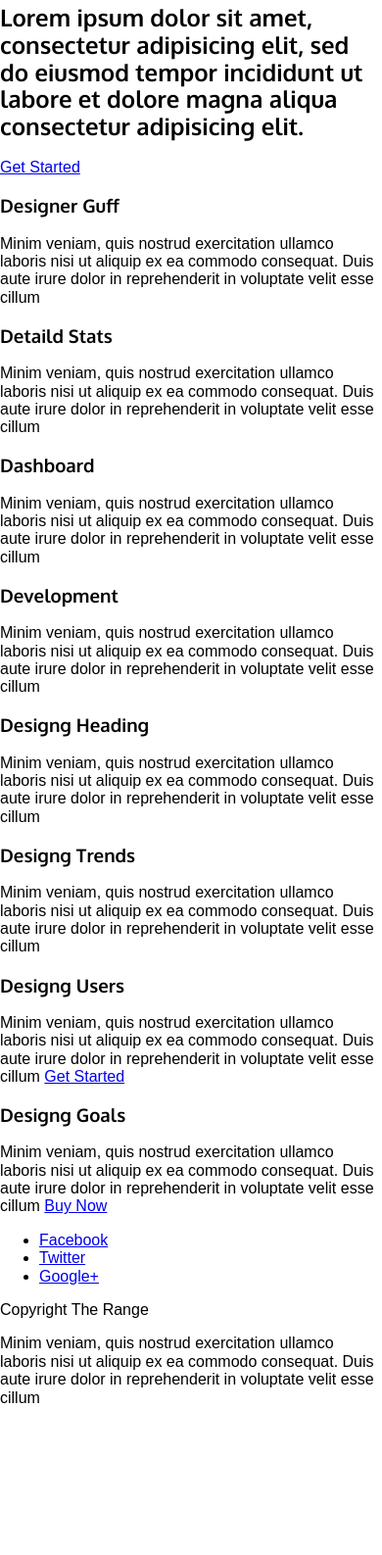
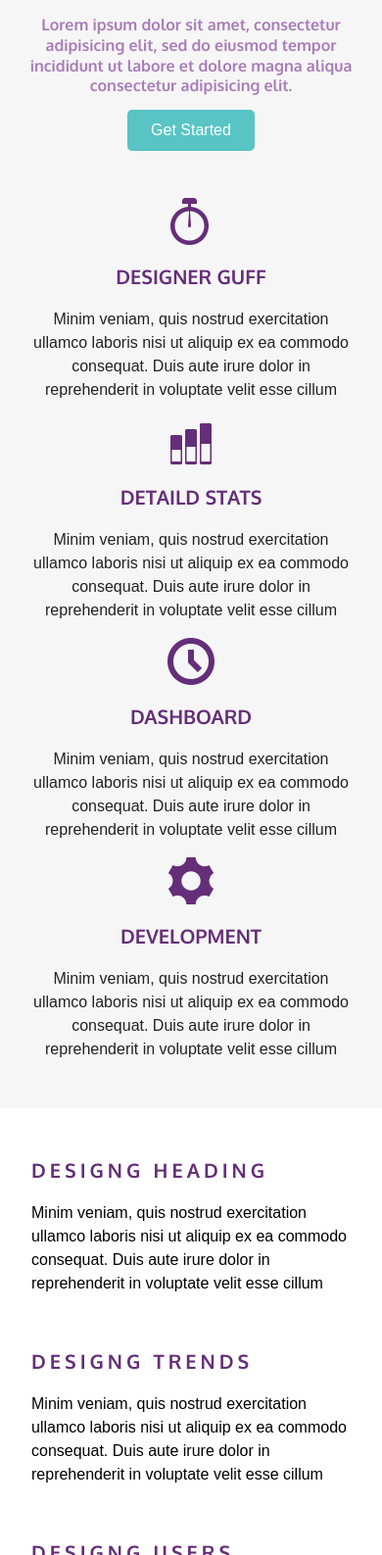
Before and after one commit to heitorgf/ProjetoResponsivo, a plain HTML site: page index.html in a window 390 px wide. Shown: the part 413-2000 px from the top of the page at 98% size. Before the commit the page ends 1865 px from the top, so only its background shows below. Drawn offline with Linux system fonts and the light colour scheme.

Commit message:
Final mobile

```diff
--- a/css/main.css
+++ b/css/main.css
@@ -1,33 +1,138 @@
 @charset "UTF-8";
 
-html{
+html {
     font-family: sans-serif;
 }
-h1, h2, h3, h4, h5, h6{
+
+h1,
+h2,
+h3,
+h4,
+h5,
+h6 {
     font-family: "Oxygen", arial;
 }
-.top-header-logo{
+.button{
+    display: inline-block;
+    background-color: #58c4c4;
+    padding: .75em 1.5em;
+    border-radius: 0.3125em;
+    text-decoration: none;
+    color: white;
+    text-align: center;
+
+}
+.button:hover{
+    background-color:#37a0a0;
+}
+.top-header-logo {
     margin: .5em;
 }
-.top-header{
+
+.top-header {
     text-align: center;
     /* Imagem é um elemento de linha e o text align funciona aqui */
 }
-.top-nav{
+
+.top-nav {
     background-color: #612674;
     text-align: center;
 }
-.top-nav ul{
+
+.top-nav ul {
     margin: 0;
     padding: 0.5em 0;
     list-style: none;
 }
-.top-nav a{
+
+.top-nav a {
     color: white;
     text-decoration: none;
     padding: 1em;
     display: block;
 }
-.top-nav a:hover{
-   background-color: #7c3792;
+
+.top-nav a:hover {
+    background-color: #7c3792;
 }
+
+.top-content {
+    padding: 1em;
+    text-align: center;
+    background-color: #f6f6f6;
+
+}
+
+.top-content-title {
+    color: #612674;
+    font-size: 1.375em;
+    margin: 1.375em;
+    /* 22/16=1.375  O valor base do 1em é 16 então é nescessario dividir o valor em pixels que eu quero por 16 pra achar a quantidade certa em 1em*/
+}
+
+.top-content-subtitle {
+    color: #a87bb7;
+    font-size: 1em;
+    line-height: 1.3;
+}
+.middle-content{
+    padding: 2em;
+    background-color: #f6f6f6;
+    text-align: center;
+}
+.middle-content-title{
+    font-size: 1.25em;
+    color: #652e78;
+    text-transform: uppercase;
+}
+.middle-content p{
+    line-height: 1.5;
+    color: #222;
+}
+.middle-content span[class^=icon]{
+    font-size: 3em;
+    color: #652e78;
+}
+.main-content{
+    padding: 2em;
+}
+.main-content p {
+    line-height: 1.5;
+}
+.main-content-article{
+    margin-bottom: 3.5em ;
+}
+.main-content-title{
+    letter-spacing: .2em;
+    font-size: 1.25em;
+    color: #652e78;
+    text-transform: uppercase;
+
+}
+.hidden{
+    width: 0;
+    height: 0;
+    overflow: hidden;
+    opacity: 0;
+    display: block;
+}
+.final{
+    background-color: #25303e;
+    color: #83969f;
+    text-align: center;
+    padding-bottom: 2em;
+}
+.final-menushare{
+    background-color: #303d4c;
+    padding: .5em;
+}
+
+.final-menushare li{
+    display: inline-block;
+    margin: 0 1em;
+}
+.final-menushare a{
+    font-size: 1.1em;
+    text-decoration: none;
+    color: white;
+}
--- /dev/null
+++ b/fonts/demo-files/demo.css
@@ -0,0 +1,151 @@
+body {
+  padding: 0;
+  margin: 0;
+  font-family: sans-serif;
+  font-size: 1em;
+  line-height: 1.5;
+  color: #555;
+  background: #fff;
+}
+h1 {
+  font-size: 1.5em;
+  font-weight: normal;
+}
+small {
+  font-size: .66666667em;
+}
+a {
+  color: #e74c3c;
+  text-decoration: none;
+}
+a:hover, a:focus {
+  box-shadow: 0 1px #e74c3c;
+}
+.bshadow0, input {
+  box-shadow: inset 0 -2px #e7e7e7;
+}
+input:hover {
+  box-shadow: inset 0 -2px #ccc;
+}
+input, fieldset {
+  font-family: sans-serif;
+  font-size: 1em;
+  margin: 0;
+  padding: 0;
+  border: 0;
+}
+input {
+  color: inherit;
+  line-height: 1.5;
+  height: 1.5em;
+  padding: .25em 0;
+}
+input:focus {
+  outline: none;
+  box-shadow: inset 0 -2px #449fdb;
+}
+.glyph {
+  font-size: 16px;
+  width: 15em;
+  padding-bottom: 1em;
+  margin-right: 4em;
+  margin-bottom: 1em;
+  float: left;
+  overflow: hidden;
+}
+.liga {
+  width: 80%;
+  width: calc(100% - 2.5em);
+}
+.talign-right {
+  text-align: right;
+}
+.talign-center {
+  text-align: center;
+}
+.bgc1 {
+  background: #f1f1f1;
+}
+.fgc1 {
+  color: #999;
+}
+.fgc0 {
+  color: #000;
+}
+p {
+  margin-top: 1em;
+  margin-bottom: 1em;
+}
+.mvm {
+  margin-top: .75em;
+  margin-bottom: .75em;
+}
+.mtn {
+  margin-top: 0;
+}
+.mtl, .mal {
+  margin-top: 1.5em;
+}
+.mbl, .mal {
+  margin-bottom: 1.5em;
+}
+.mal, .mhl {
+  margin-left: 1.5em;
+  margin-right: 1.5em;
+}
+.mhmm {
+  margin-left: 1em;
+  margin-right: 1em;
+}
+.mls {
+  margin-left: .25em;
+}
+.ptl {
+  padding-top: 1.5em;
+}
+.pbs, .pvs {
+  padding-bottom: .25em;
+}
+.pvs, .pts {
+  padding-top: .25em;
+}
+.unit {
+  float: left;
+}
+.unitRight {
+  float: right;
+}
+.size1of2 {
+  width: 50%;
+}
+.size1of1 {
+  width: 100%;
+}
+.clearfix:before, .clearfix:after {
+  content: " ";
+  display: table;
+}
+.clearfix:after {
+  clear: both;
+}
+.hidden-true {
+  display: none;
+}
+.textbox0 {
+  width: 3em;
+  background: #f1f1f1;
+  padding: .25em .5em;
+  line-height: 1.5;
+  height: 1.5em;
+}
+#testDrive {
+  display: block;
+  padding-top: 24px;
+  line-height: 1.5;
+}
+.fs0 {
+  font-size: 16px;
+}
+.fs1 {
+  font-size: 32px;
+}
--- /dev/null
+++ b/fonts/style.css
@@ -0,0 +1,48 @@
+@font-face {
+  font-family: 'icomoon';
+  src:  url('fonts/icomoon.eot?x1kgwz');
+  src:  url('fonts/icomoon.eot?x1kgwz#iefix') format('embedded-opentype'),
+    url('fonts/icomoon.ttf?x1kgwz') format('truetype'),
+    url('fonts/icomoon.woff?x1kgwz') format('woff'),
+    url('fonts/icomoon.svg?x1kgwz#icomoon') format('svg');
+  font-weight: normal;
+  font-style: normal;
+  font-display: block;
+}
+
+[class^="icon-"], [class*=" icon-"] {
+  /* use !important to prevent issues with browser extensions that change fonts */
+  font-family: 'icomoon' !important;
+  speak: never;
+  font-style: normal;
+  font-weight: normal;
+  font-variant: normal;
+  text-transform: none;
+  line-height: 1;
+
+  /* Better Font Rendering =========== */
+  -webkit-font-smoothing: antialiased;
+  -moz-osx-font-smoothing: grayscale;
+}
+
+.icon-clock:before {
+  content: "\e94e";
+}
+.icon-stopwatch:before {
+  content: "\e952";
+}
+.icon-cog:before {
+  content: "\e994";
+}
+.icon-stats-bars2:before {
+  content: "\e99d";
+}
+.icon-google-plus:before {
+  content: "\ea8b";
+}
+.icon-facebook:before {
+  content: "\ea90";
+}
+.icon-twitter:before {
+  content: "\ea96";
+}
--- a/index.html
+++ b/index.html
@@ -5,6 +5,7 @@
     <meta charset="utf-8">
     <title>Responsivo</title>
     <link href='http://fonts.googleapis.com/css?family=Oxygen:400,300,700' rel='stylesheet' type='text/css'>
+    <link href="fonts/style.css" rel="stylesheet">
     <link href="css/normalize.css" rel="stylesheet">
     <link href="css/main.css" rel="stylesheet">
 </head>
@@ -25,28 +26,32 @@
     </header>
     <section class="top-content">
         <h1 class="top-content-title">A exciting new venture over the range</h1>
-        <h2 class="top-content-subtitle"> Lorem ipsum dolor sit amet, consectetur adipisicing elit, sed do eiusmod tempor incididunt ut labore et
+        <h2 class="top-content-subtitle"> Lorem ipsum dolor sit amet, consectetur adipisicing elit, sed do eiusmod
+            tempor incididunt ut labore et
             dolore magna
             aliqua consectetur adipisicing elit.</h2>
         <a href="#" class="button"> Get Started</a>
     </section>
-    <section>
+    <section class="middle-content">
         <article>
-            <h3>Designer Guff</h3>
+            <span class="icon-stopwatch"></span>
+            <h3 class="middle-content-title">Designer Guff</h3>
             <p> Minim veniam, quis nostrud exercitation ullamco laboris nisi ut aliquip ex ea commodo consequat. Duis
                 aute irure
                 dolor in reprehenderit in voluptate velit esse cillum
             </p>
         </article>
         <article>
-            <h3> Detaild Stats</h3>
+            <span class="icon-stats-bars2"></span>
+            <h3 class="middle-content-title"> Detaild Stats</h3>
             <p> Minim veniam, quis nostrud exercitation ullamco laboris nisi ut aliquip ex ea commodo consequat. Duis
                 aute irure
                 dolor in reprehenderit in voluptate velit esse cillum
             </p>
         </article>
         <article>
-            <h3>
+            <span class="icon-clock"></span>
+            <h3 class="middle-content-title">
                 Dashboard</h3>
             <p> Minim veniam, quis nostrud exercitation ullamco laboris nisi ut aliquip ex ea commodo consequat. Duis
                 aute irure
@@ -54,7 +59,8 @@
             </p>
         </article>
         <article>
-            <h3>
+            <span class="icon-cog"></span>
+            <h3 class="middle-content-title">
                 Development</h3>
             <p> Minim veniam, quis nostrud exercitation ullamco laboris nisi ut aliquip ex ea commodo consequat. Duis
                 aute irure
@@ -62,9 +68,9 @@
             </p>
         </article>
     </section>
-    <section>
-        <article>
-            <h3>
+    <section class="main-content">
+        <article class="main-content-article">
+            <h3 class="main-content-title">
                 Designg Heading
             </h3>
             <p> Minim veniam, quis nostrud exercitation ullamco laboris nisi ut aliquip ex ea commodo consequat. Duis
@@ -72,8 +78,8 @@
                 dolor in reprehenderit in voluptate velit esse cillum
             </p>
         </article>
-        <article>
-            <h3>
+        <article class="main-content-article">
+            <h3 class="main-content-title">
                 Designg Trends
             </h3>
             <p> Minim veniam, quis nostrud exercitation ullamco laboris nisi ut aliquip ex ea commodo consequat. Duis
@@ -81,8 +87,8 @@
                 dolor in reprehenderit in voluptate velit esse cillum
             </p>
         </article>
-        <article>
-            <h3>
+        <article class="main-content-article">
+            <h3 class="main-content-title">
 
                 Designg Users
             </h3>
@@ -92,34 +98,36 @@
                 <a href="#"> Get Started</a>
             </p>
         </article>
-        <article>
-            <h3>
+        <article class="main-content-article">
+            <h3 class="main-content-title">
 
                 Designg Goals
             </h3>
             <p> Minim veniam, quis nostrud exercitation ullamco laboris nisi ut aliquip ex ea commodo consequat. Duis
                 aute irure
                 dolor in reprehenderit in voluptate velit esse cillum
-                <a href="#"> Buy Now
-                </a>
+
             </p>
+            <a href="#" class="button"> Buy Now
+            </a>
         </article>
 
     </section>
 
- <footer>
-    <ul>
-        <li><a href="#">Facebook</a></li>
-        <li><a href="#">Twitter</a></li>
-        <li><a href="#">Google+</a></li>
-    </ul>
-    <p>
-        Copyright The Range</p>
+    <footer class="final">
+        <ul class="final-menushare">
+            <li><a href="#" class="icon-facebook"><span class="hidden">Facebook</span></a></li>
+            <li><a href="#" class="icon-twitter"><span class="hidden">Twitter</span></a></li>
+            <li><a href="#" class="icon-google-plus"><span class="hidden">Google+</span></a></li>
+        </ul>
         <p>
-            Minim veniam, quis nostrud exercitation ullamco laboris nisi ut aliquip ex ea commodo consequat. Duis aute irure
+            Copyright The Range</p>
+        <p>
+            Minim veniam, quis nostrud exercitation ullamco laboris nisi ut aliquip ex ea commodo consequat. Duis aute
+            irure
             dolor in reprehenderit in voluptate velit esse cillum
         </p>
- </footer>
+    </footer>
 
 
 
```
Also changed, not shown: fonts/demo-files/demo.js (added, +30 -0 lines), fonts/demo.html (added, +136 -0 lines), fonts/selection.json (added, +1 -0 lines), fonts/Read Me.txt (added), fonts/fonts/icomoon.ttf (added), fonts/fonts/icomoon.woff (added), 2 other files.
